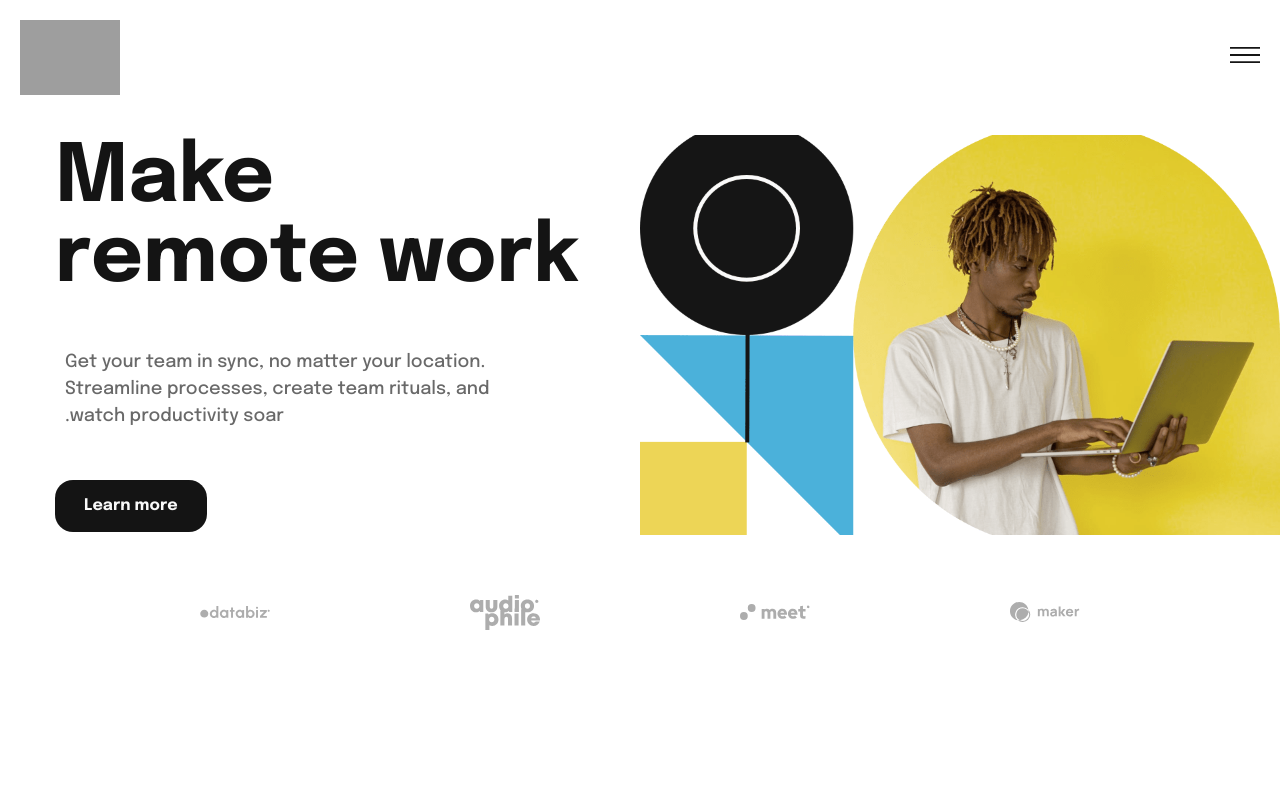
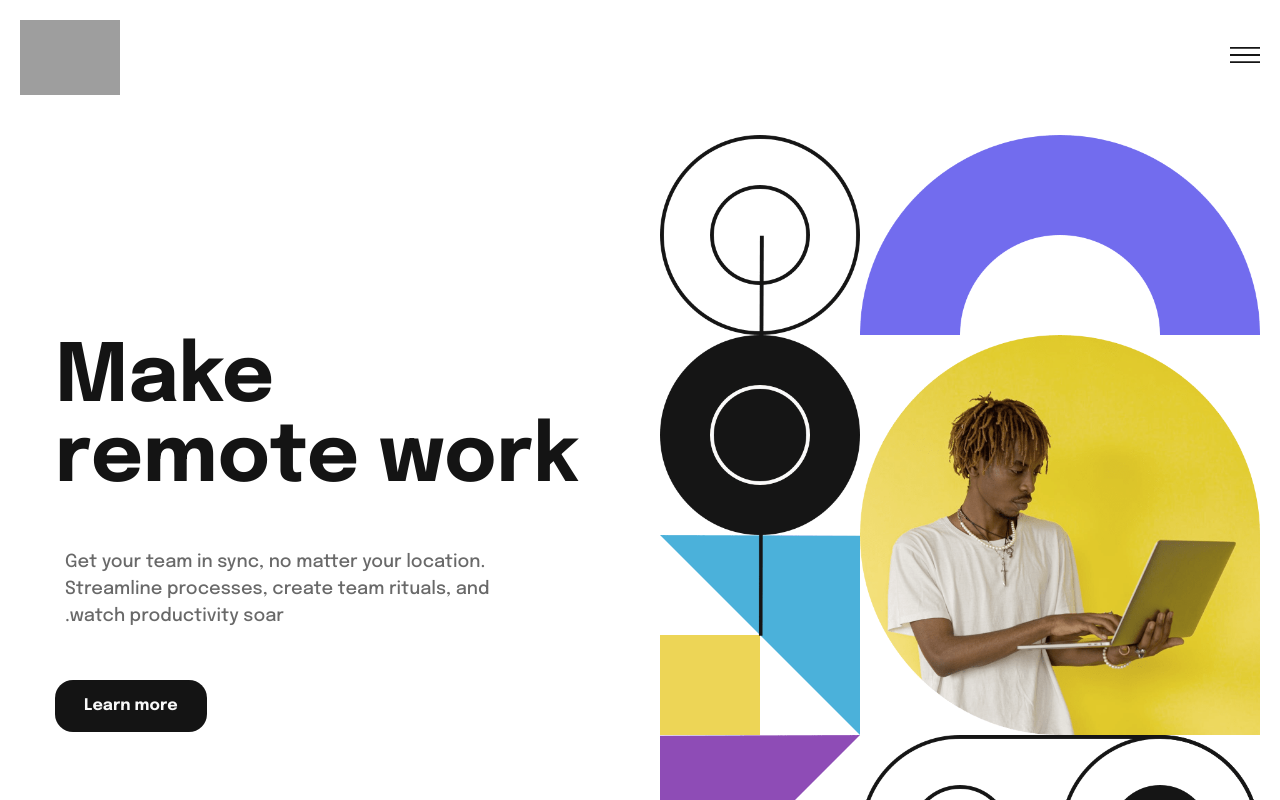
Before and after one commit to pojerm/Intro-section-with-dropdown-navigation, a React (Vite) app: page / in a window 1280 px wide. Shown: the top 800 px of the page. Built offline with nearby package versions, Linux system fonts and the light colour scheme; grey boxes are pictures that could not be loaded.

Commit message:
napravio sam da slika dobro izgleda na desktopu

```diff
--- a/src/components/Hero/Hero.tsx
+++ b/src/components/Hero/Hero.tsx
@@ -7,10 +7,10 @@ interface HeroImageProps {
 
 const Hero = ({ mobileImageSrc, desktopImageSrc }: HeroImageProps) => {
   return (
-    <div className="hero-image">
+    <div className="hero-wrapper">
       <img
         srcSet={`${mobileImageSrc} 375w, ${desktopImageSrc} 1440w`} //  intrinsic size is its real size
-        sizes="(max-width: 900px) 375px, 800px" // ne znam kako ovo radi
+        sizes="(max-width: 700px) 375px, 1440px" // do najmanje x je ovo poslje ovo drugo
       />
     </div>
   );
--- a/src/components/Hero/hero.scss
+++ b/src/components/Hero/hero.scss
@@ -1,23 +1,18 @@
 /* HeroImage.scss */
+//desktop hero image
+@media (min-width: 1000px) {
+  // Add your styles for devices wider than 1000px here
 
-.hero-image {
-  position: relative;
-  width: 100%;
-  height: 400px; /* Adjust the height as needed */
-  overflow: hidden;
+  .hero-wrapper {
+    position: relative; //ovo ne treba za desktop
+    width: 100%;
+    height: 800px; /* Adjust the height as needed */
+    // overflow: hidden; // ne vidi se cijela slika
 
-  img {
-    width: 100%;
-    height: 100%;
-    object-fit: cover;
-  }
-
-  .hero-content {
-    position: absolute;
-    top: 50%;
-    left: 50%;
-    transform: translate(-50%, -50%);
-    text-align: center;
-    color: #fff; /* Text color */
+    img {
+      width: 100%;
+      height: 100%;
+      object-fit: contain;
+    }
   }
 }
--- a/src/components/Sponsors/sponsors.scss
+++ b/src/components/Sponsors/sponsors.scss
@@ -10,3 +10,7 @@
 .brand-image {
   width: 7rem;
 }
+
+@media (min-width: 1000px) {
+  // Add your styles for devices wider than 1000px here
+}
```
